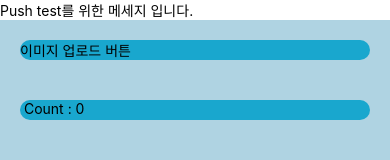
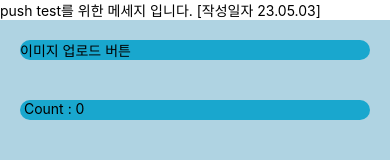
Before and after one commit to Birdtr222/SeoulPJ, a React Native app: screen / in a window 390 px wide. Shown: the top 160 px of the page. Built offline with nearby package versions, Linux system fonts and the light colour scheme.

Commit message:
push test [23.05.03]

```diff
--- a/App.js
+++ b/App.js
@@ -11,7 +11,7 @@
   return (
     <View style={styles.safeArea}>
       <View style={styles.container}>
-        <Text>Push test를 위한 메세지 입니다.</Text>
+        <Text>push test를 위한 메세지 입니다. [작성일자 23.05.03]</Text>
         <StatusBar style="auto" />
         {/* 작성자 : 류정인, <View style containerOne>, 기능 : 이미지 업로드 버튼 구현 x, 좋아요 버튼 누르면 숫자 올라감, reload 시 0으로 초기화되므로 다시 고민해볼 예정, 작성 일자 : 05.01 */}
         <View style={styles.containerOne}>
```
